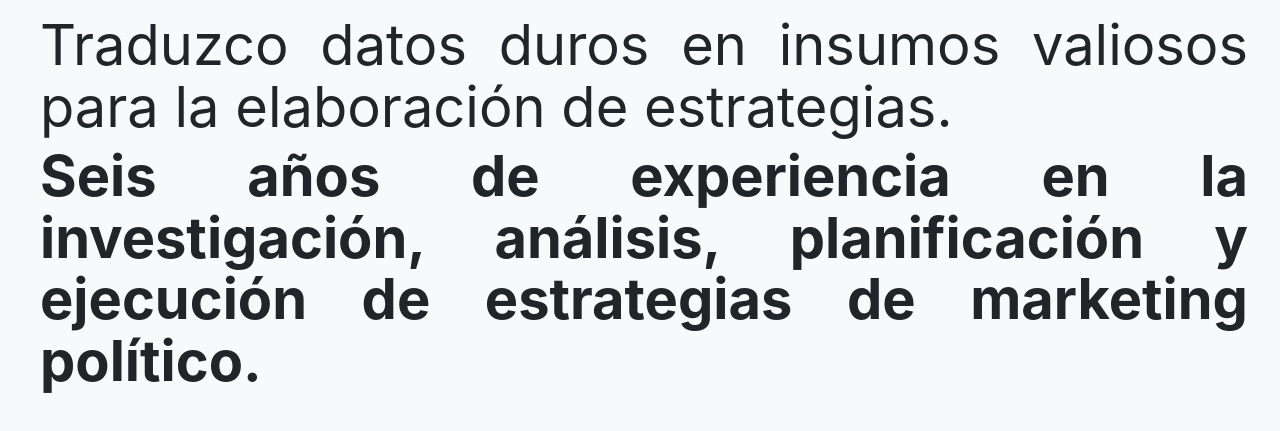
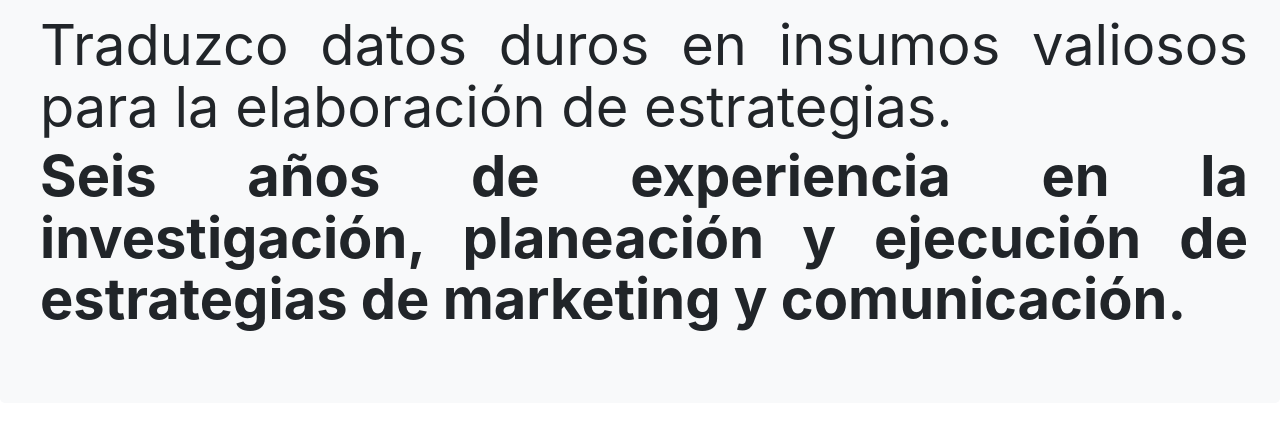
Before and after one commit to ldsanvid/ludasacvresume, a plain HTML site: page index2.html in a window 1280 px wide. Shown: the part 861-1292 px from the top of the page. Drawn offline with nearby package versions, Linux system fonts and the light colour scheme.

Commit message:
Update index2.html

```diff
--- a/index2.html
+++ b/index2.html
@@ -50,7 +50,7 @@
             <div class="row">
                 <div class="col">
                     <h1 class="display-4 ml-2 font-weight-normal text-justify">Traduzco datos duros en insumos valiosos para la elaboración de estrategias.</h1>
-                    <h1 class="display-4 ml-2 font-weight-normal text-justify"><strong>Seis años de experiencia en la investigación, análisis, planificación y ejecución de estrategias de marketing político.</strong></h3>
+                    <h1 class="display-4 ml-2 font-weight-normal text-justify"><strong>Seis años de experiencia en la investigación, planeación y ejecución de estrategias de marketing y comunicación.</strong></h3>
                 </div>
             </div>
         </div>
```
